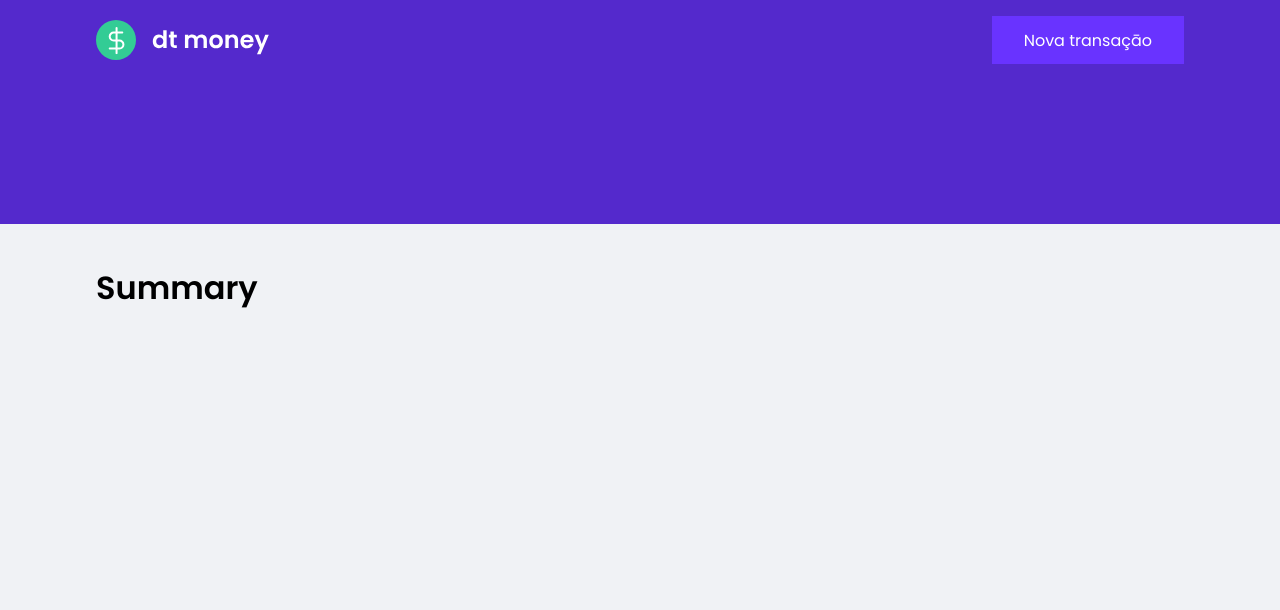
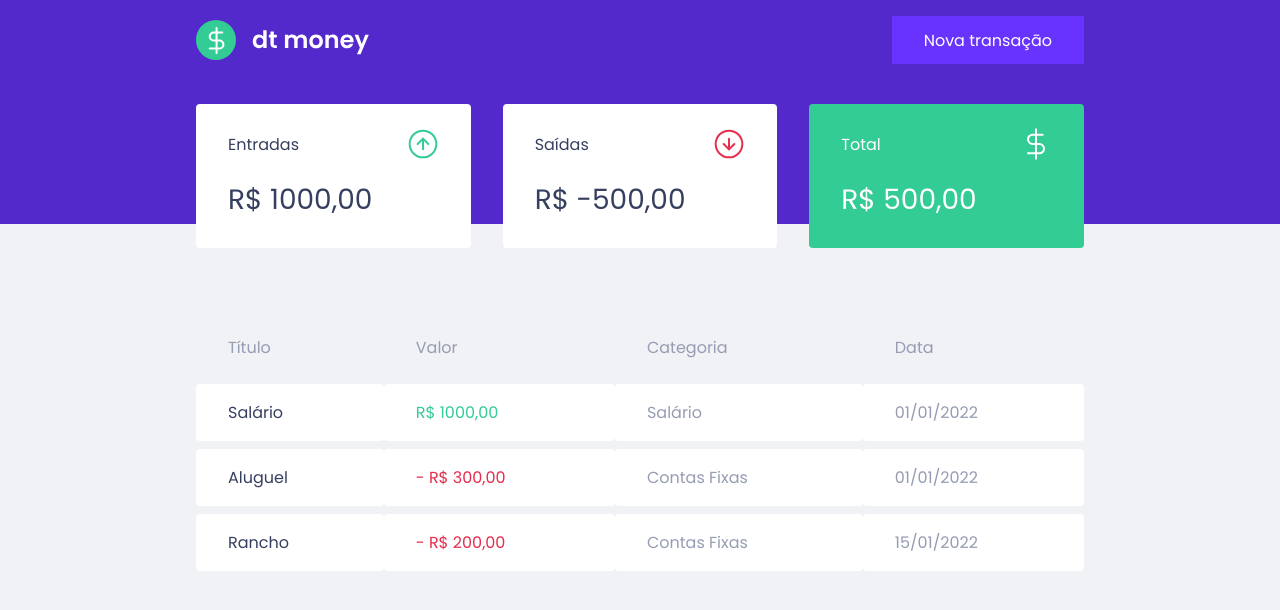
Before and after one commit to kauefranc/dtmoney, a React (Create React App) app: page / in a window 1280 px wide. Shown: the top 610 px of the page. Built offline with nearby package versions, Linux system fonts and the light colour scheme.

Commit message:
adicionando TransactionTable

```diff
--- a/package.json
+++ b/package.json
@@ -3,6 +3,7 @@
   "version": "0.1.0",
   "private": true,
   "dependencies": {
+    "miragejs": "^0.1.43",
     "react": "^17.0.2",
     "react-dom": "^17.0.2",
     "react-scripts": "5.0.0",
--- a/src/components/Dashboard/index.tsx
+++ b/src/components/Dashboard/index.tsx
@@ -1,10 +1,13 @@
+import { Summary } from "../Summary";
+import { TransactionsTable } from "../TransactionsTable";
 import { Container } from "./styles";
 
 
 export function Dashboard(){
     return(
         <Container>
-            <h1>Summary</h1>
+            <Summary/>
+            <TransactionsTable/>
         </Container>
     )
 }
--- a/src/components/Dashboard/styles.ts
+++ b/src/components/Dashboard/styles.ts
@@ -1,7 +1,7 @@
 import styled from 'styled-components'
 
 export const Container = styled.div`
-    max-width: 1120px;
+    max-width: 920px;
     margin: 0 auto;
     padding: 2.5rem 1rem;
 `
--- a/src/components/Header/style.ts
+++ b/src/components/Header/style.ts
@@ -5,7 +5,7 @@
 `
 
 export const Content = styled.div`
-    max-width: 1120px;
+    max-width: 920px;
     margin: 0 auto;
 
     padding: 1rem 1rem 10rem;
--- /dev/null
+++ b/src/components/Summary/index.tsx
@@ -0,0 +1,35 @@
+import { Container } from "./styles";
+import  incomeImg  from "../../assets/income.svg"
+import  outcomeImg  from "../../assets/outcome.svg"
+import  totalImg  from "../../assets/total.svg"
+
+
+export function Summary(){
+    return(
+        <Container>
+            <div>
+                <header>
+                    <p>Entradas</p>
+                    <img src={incomeImg} alt="Entradas" />
+                </header>
+                <strong>R$ 1000,00</strong>
+            </div>
+
+            <div>
+                <header>
+                    <p>Saídas</p>
+                    <img src={outcomeImg} alt="Saídas" />
+                </header>
+                <strong>R$ -500,00</strong>
+            </div>
+
+            <div className="highlight-background">
+                <header>
+                    <p>Total</p>
+                    <img src={totalImg} alt="Total" />
+                </header>
+                <strong>R$ 500,00</strong>
+            </div>
+        </Container>
+    );
+}
--- /dev/null
+++ b/src/components/Summary/styles.ts
@@ -0,0 +1,34 @@
+import styled from "styled-components";
+
+export const Container = styled.div`
+    display: grid;
+    grid-template-columns: repeat(3, 1fr);
+    gap: 2rem;
+    margin-top: -10rem;
+
+    div {
+        background: var(--shape);
+        padding: 1.5rem 2rem;
+        border-radius: 0.25rem;
+        color: var(--text-title);
+
+        header {
+            display: flex;
+            align-items: center;
+            justify-content: space-between;
+        }
+
+        strong {
+            display: block;
+            margin-top: 1rem;
+            font-size: 1.75rem;
+            font-weight: 500;
+            line-height: 3rem;
+        }
+
+        &.highlight-background {
+            background: var(--green);
+            color: #FFF;
+        }
+    }
+`
--- /dev/null
+++ b/src/components/TransactionsTable/index.tsx
@@ -0,0 +1,41 @@
+import { Container } from "./styles";
+
+export function TransactionsTable(){
+    return(
+        <Container>
+            <table>
+                <thead>
+                    <tr>
+                        <th>Título</th>
+                        <th>Valor</th>
+                        <th>Categoria</th>
+                        <th>Data</th>
+                    </tr>
+                </thead>
+
+                <tbody>
+                    <tr>
+                        <td>Salário</td>
+                        <td className="deposit">R$ 1000,00</td>
+                        <td>Salário</td>
+                        <td>01/01/2022</td>
+                    </tr>
+
+                    <tr>
+                        <td>Aluguel</td>
+                        <td className="withdraw">- R$ 300,00</td>
+                        <td>Contas Fixas</td>
+                        <td>01/01/2022</td>
+                    </tr>
+
+                    <tr>
+                        <td>Rancho</td>
+                        <td className="withdraw">- R$ 200,00</td>
+                        <td>Contas Fixas</td>
+                        <td>15/01/2022</td>
+                    </tr>
+                </tbody>
+            </table>
+        </Container>
+    )
+}
--- /dev/null
+++ b/src/components/TransactionsTable/styles.ts
@@ -0,0 +1,40 @@
+import styled from "styled-components";
+
+
+export const Container = styled.div`
+    margin-top: 4rem;
+
+    table {
+        width: 100%;
+        border-spacing: 0 0.5rem;
+
+        th {
+            color: var(--text-body);
+            font-weight: 400;
+            padding: 1rem 2rem;
+            text-align: left;
+            line-height: 1.5rem;
+        }
+
+        td {
+            padding: 1rem 2rem;
+            border: 0;
+            background: var(--shape);
+            font-weight: 400;
+            color: var(--text-body);
+            border-radius: 0.25rem;
+
+            &:first-child {
+                color: var(--text-title);
+            }
+
+            &.deposit {
+                color: var(--green);
+            }
+
+            &.withdraw {
+                color: var(--red);
+            }
+        }
+    }
+`
--- a/src/index.tsx
+++ b/src/index.tsx
@@ -1,5 +1,6 @@
 import React from 'react';
 import ReactDOM from 'react-dom';
+import { createServer } from 'miragejs';
 import { App } from './App';
 
 ReactDOM.render(
--- a/src/styles/global.ts
+++ b/src/styles/global.ts
@@ -10,6 +10,7 @@
       --text-title: #363F5F;
       --text-body: #969CB3;
       --background: #F0F2F5;
+      --green: #33cc95;
     }
 
     * {
```
Also changed, not shown: 1 other file (tests, documents, lock files or other folders).
